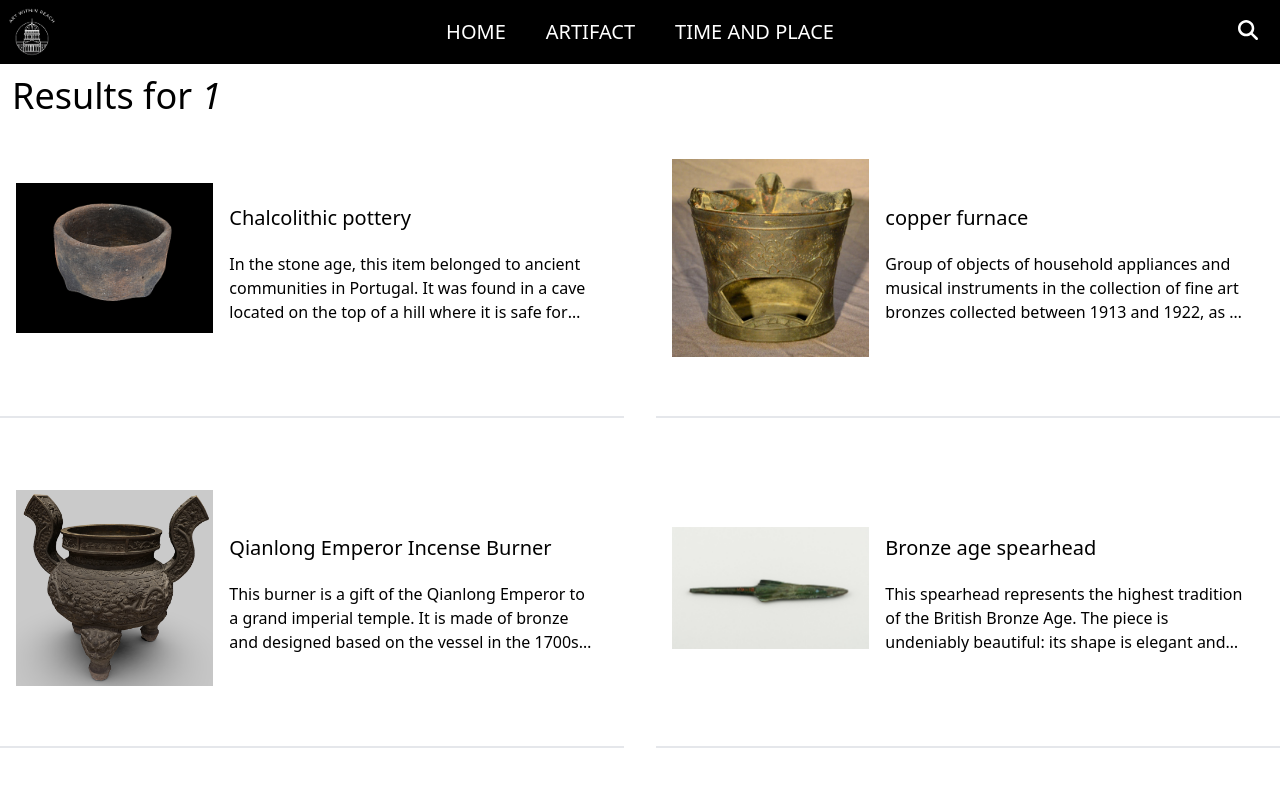
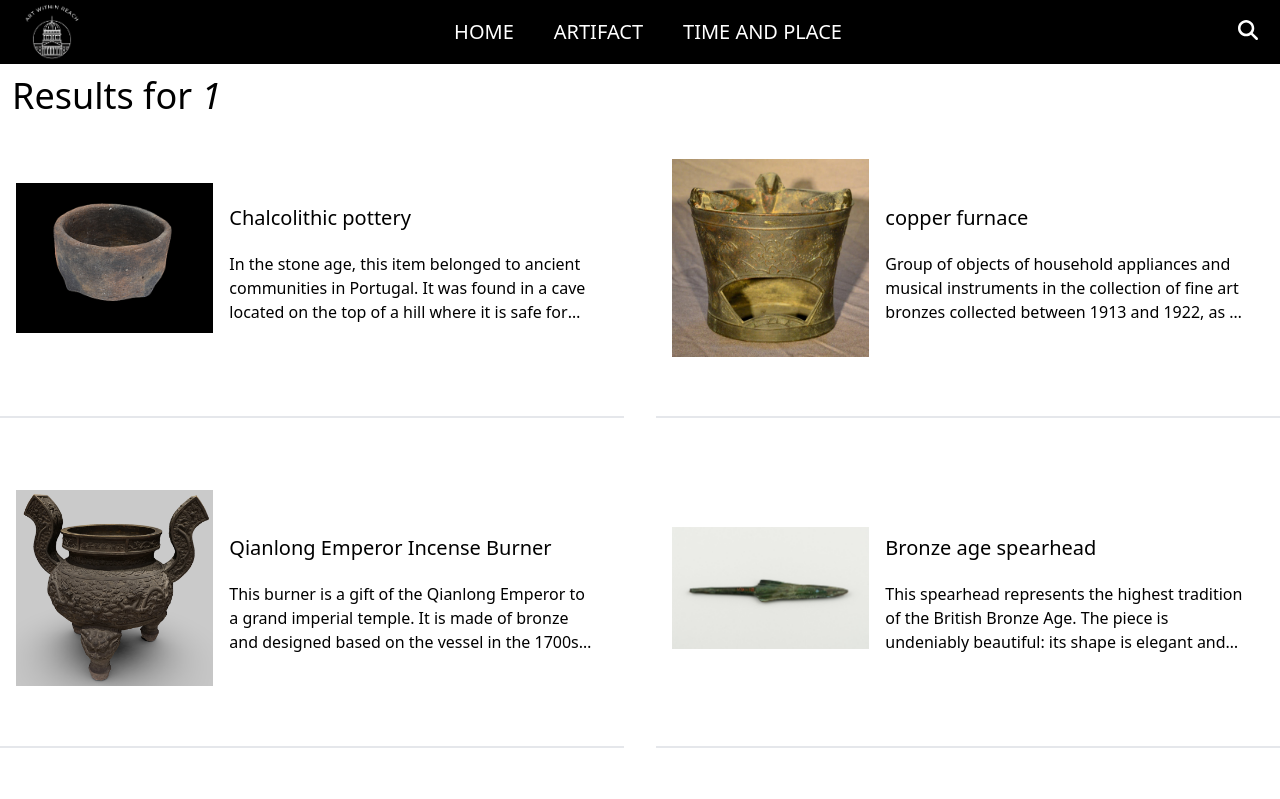
Before and after one commit to momoclouq/RMIT_UCD_MUSEUM, a React (Create React App) app: page /RMIT_UCD_MUSEUM/search/1 in a window 1280 px wide. Shown: the top 799 px of the page. Built offline with nearby package versions, Linux system fonts and the light colour scheme.

Commit message:
Update logo position

```diff
--- a/src/components/Navbar/Navbar.jsx
+++ b/src/components/Navbar/Navbar.jsx
@@ -1,7 +1,7 @@
 import {
     faBars,
     faMagnifyingGlass,
-    faXmark
+    faXmark,
 } from "@fortawesome/free-solid-svg-icons";
 import { FontAwesomeIcon } from "@fortawesome/react-fontawesome";
 import mainlogo from "../../images/logo.png";
@@ -40,7 +40,7 @@ const Navbar = () => {
         <div className="flex relative bg-black text-white">
             <a className="flex-none" href={"/RMIT_UCD_MUSEUM"}>
                 <img
-                    className="h-16 p-2 museum-logo"
+                    className="h-16 py-1 pl-6 museum-logo"
                     src={mainlogo}
                     alt="logo"
                 />
@@ -71,6 +71,7 @@ const Navbar = () => {
                 >
                     <FontAwesomeIcon className="h-5" icon={faMagnifyingGlass} />
                 </button>
+                {/* showSearchBar() */}
                 <button
                     onClick={() => {
                         showSideMenu();
```
